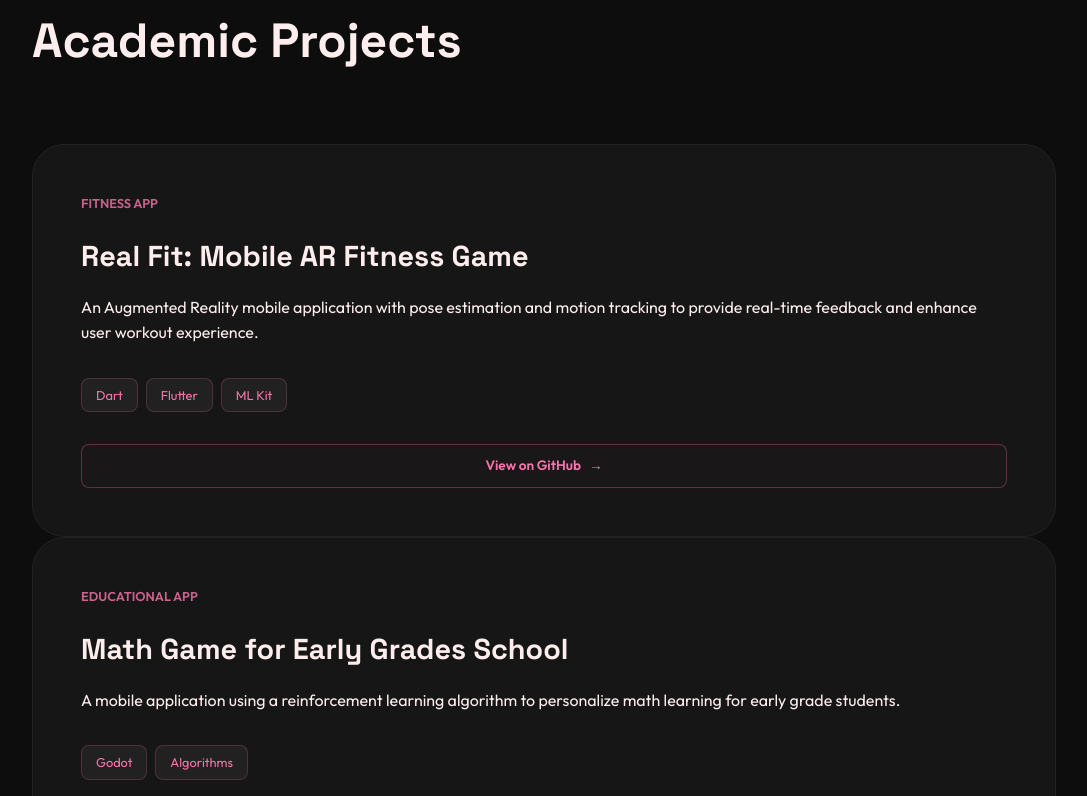
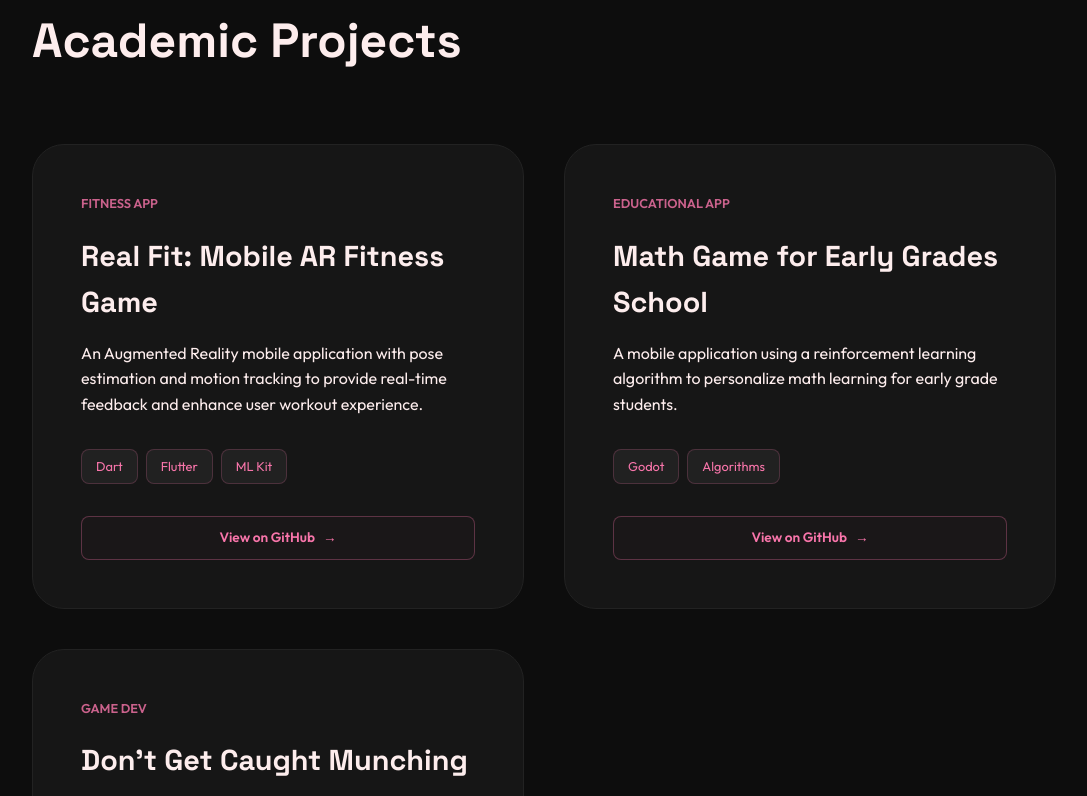
Before and after one commit to jennyyyy24/Jenny-Pura-Portfolio, a plain HTML site: page index.html in a window 1280 px wide. Shown: the part 1502-2298 px from the top of the page, without its empty margins (96-1183 px from the left). Drawn offline with Linux system fonts and the light colour scheme.

Commit message:
Update style.css

```diff
--- a/style.css
+++ b/style.css
@@ -164,7 +164,7 @@ h1 {
     text-align: left;
 }
 .project-grid {
-    isplay: grid;
+    display: grid;
     grid-template-columns: repeat(auto-fit, minmax(320px, 1fr));
     gap: 2.5rem;
 }
```
